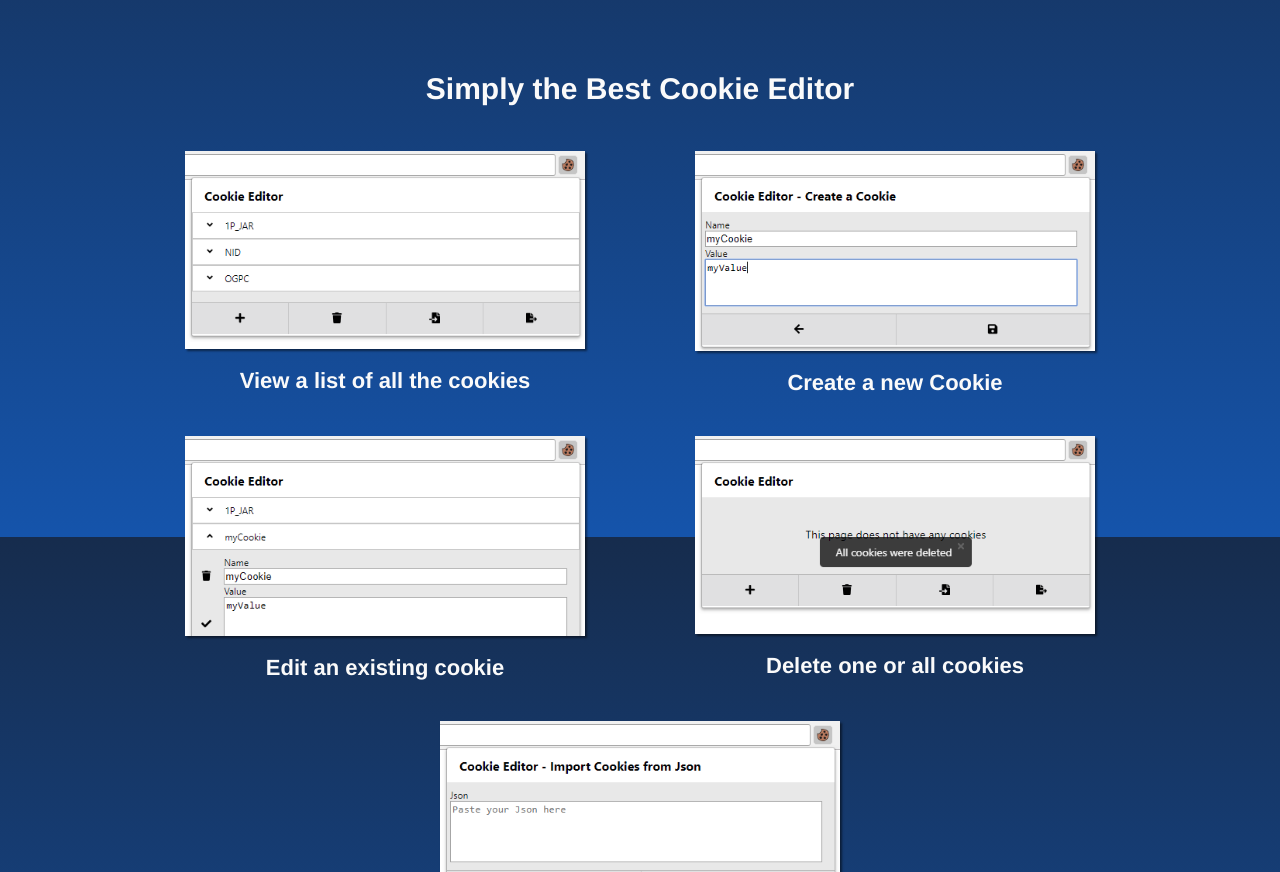
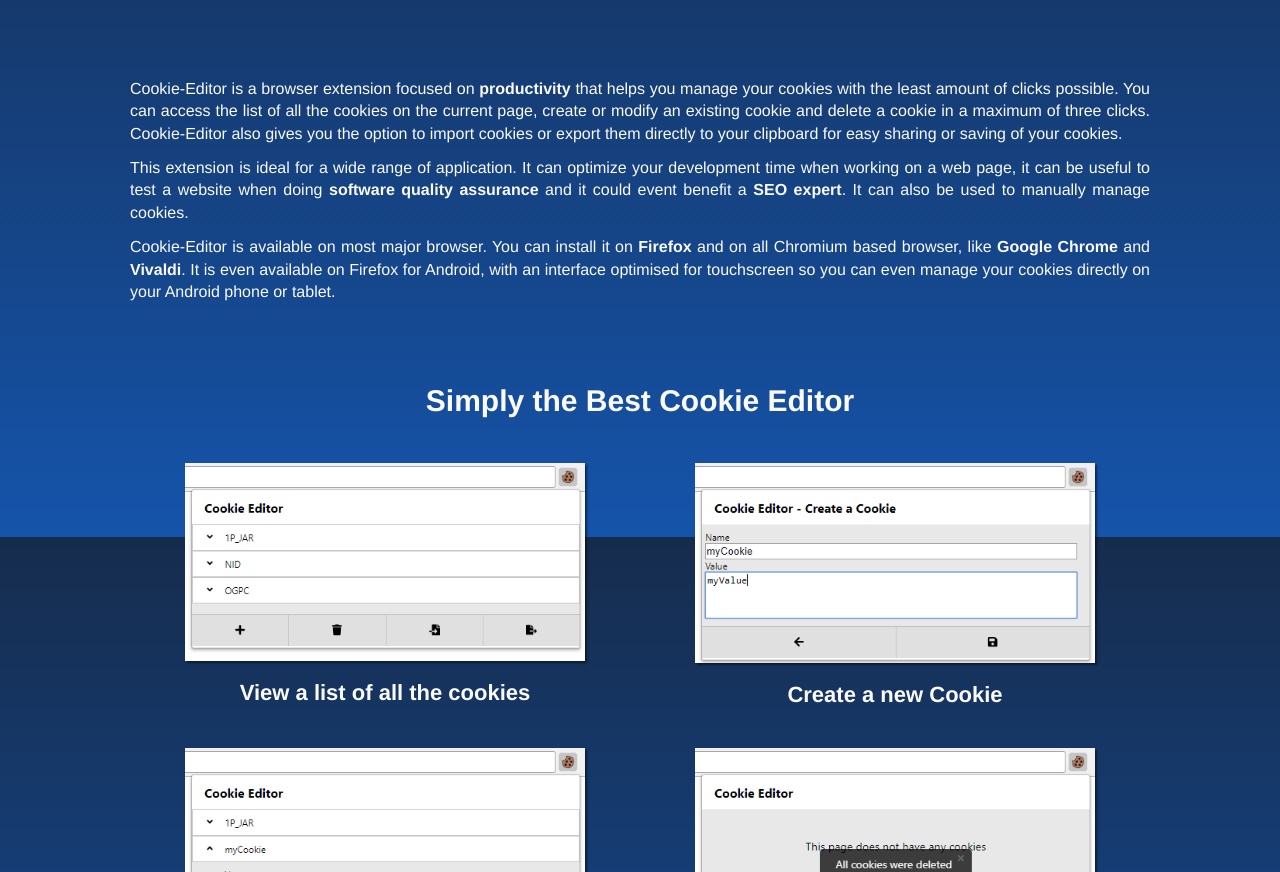
Before and after one commit to Moustachauve/cookie-editor, a plain HTML site: page site/index.html in a window 1280 px wide. Shown: the part 1063-1935 px from the top of the page. Drawn offline with Linux system fonts and the light colour scheme.

Commit message:
Add more text to the website

```diff
--- a/site/index.html
+++ b/site/index.html
@@ -17,7 +17,7 @@
 	<link rel="canonical" href="https://cookie-editor.cgagnier.ca/">
 
     <title>Cookie-Editor - The Best Cookie Editor for Chrome and Firefox</title>
-    <link href="style/main.css" rel="stylesheet" />
+    <link href="style/main.css?cache=1" rel="stylesheet" />
     <link rel="shortcut icon" href="favicon.ico" type="image/x-icon">
 </head>
 <body>
@@ -73,6 +73,24 @@
                 </div>
             </div>
         </div>
+
+	    <div id="description" class="block block-small">
+		    <p>
+			    Cookie-Editor is a browser extension focused on <strong>productivity</strong> that helps you manage your cookies with the least amount of clicks possible.
+			    You can access the list of all the cookies on the current page, create or modify an existing cookie and delete a cookie in a maximum of three clicks.
+			    Cookie-Editor also gives you the option to import cookies or export them directly to your clipboard for easy sharing or saving of your cookies.
+		    </p>
+		    <p>
+			    This extension is ideal for a wide range of application.
+			    It can optimize your development time when working on a web page, it can be useful to test a website when doing <strong>software quality assurance</strong> and it could event benefit a <strong>SEO expert</strong>.
+			    It can also be used to manually manage cookies.
+		    </p>
+		    <p>
+			    Cookie-Editor is available on most major browser.
+			    You can install it on <strong>Firefox</strong> and on all Chromium based browser, like <strong>Google Chrome</strong> and <strong>Vivaldi</strong>.
+			    It is even available on Firefox for Android, with an interface optimised for touchscreen so you can even manage your cookies directly on your Android phone or tablet.
+		    </p>
+	    </div>
 
         <div id="features" class="block" >
             <h2>Simply the Best Cookie Editor</h2>
--- a/site/style/main.css
+++ b/site/style/main.css
@@ -239,8 +239,17 @@
     font-weight: 600;
 }
 
+#description p {
+    padding: 6px 0;
+    line-height: 1.4em;
+    text-align: justify;
+}
+
+#description, #features {
+    padding-top: 0;
+}
+
 #features {
-    padding-top: 0;
     padding-bottom: 10px;
 }
 
```
